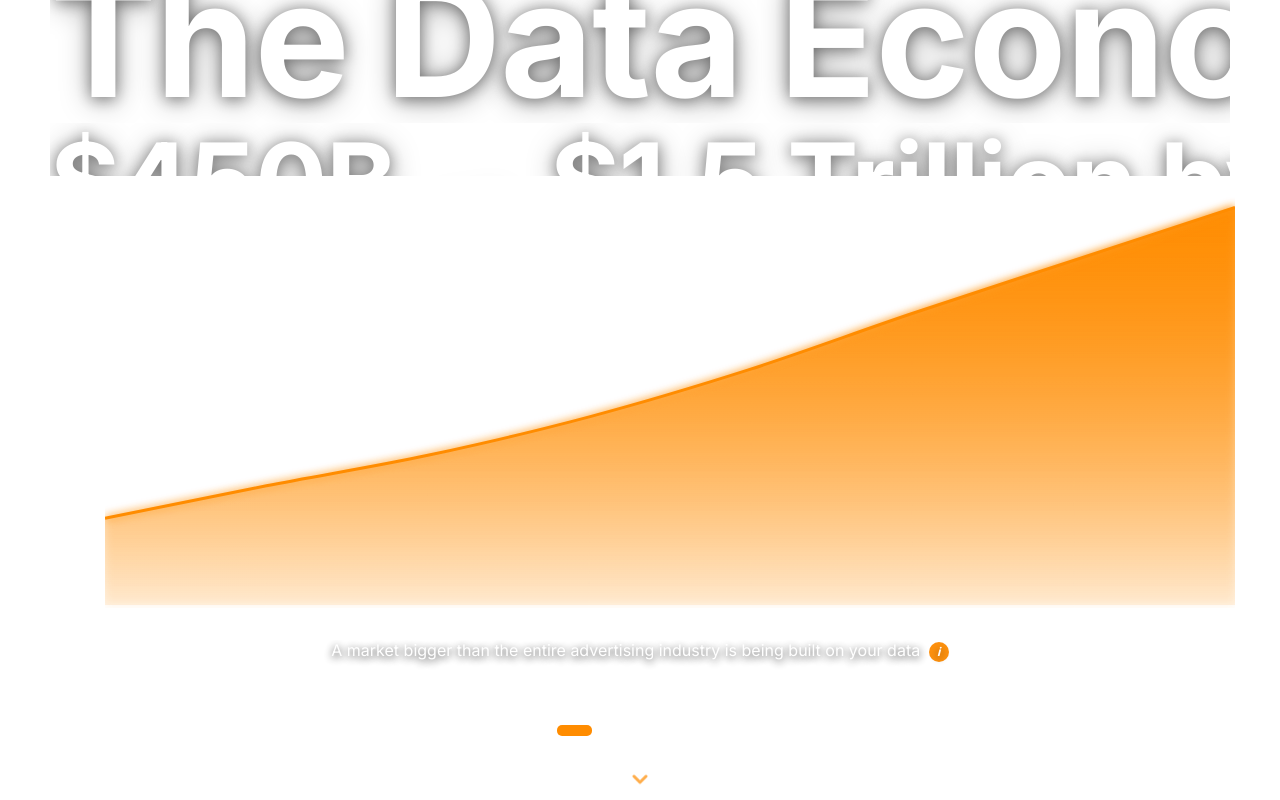
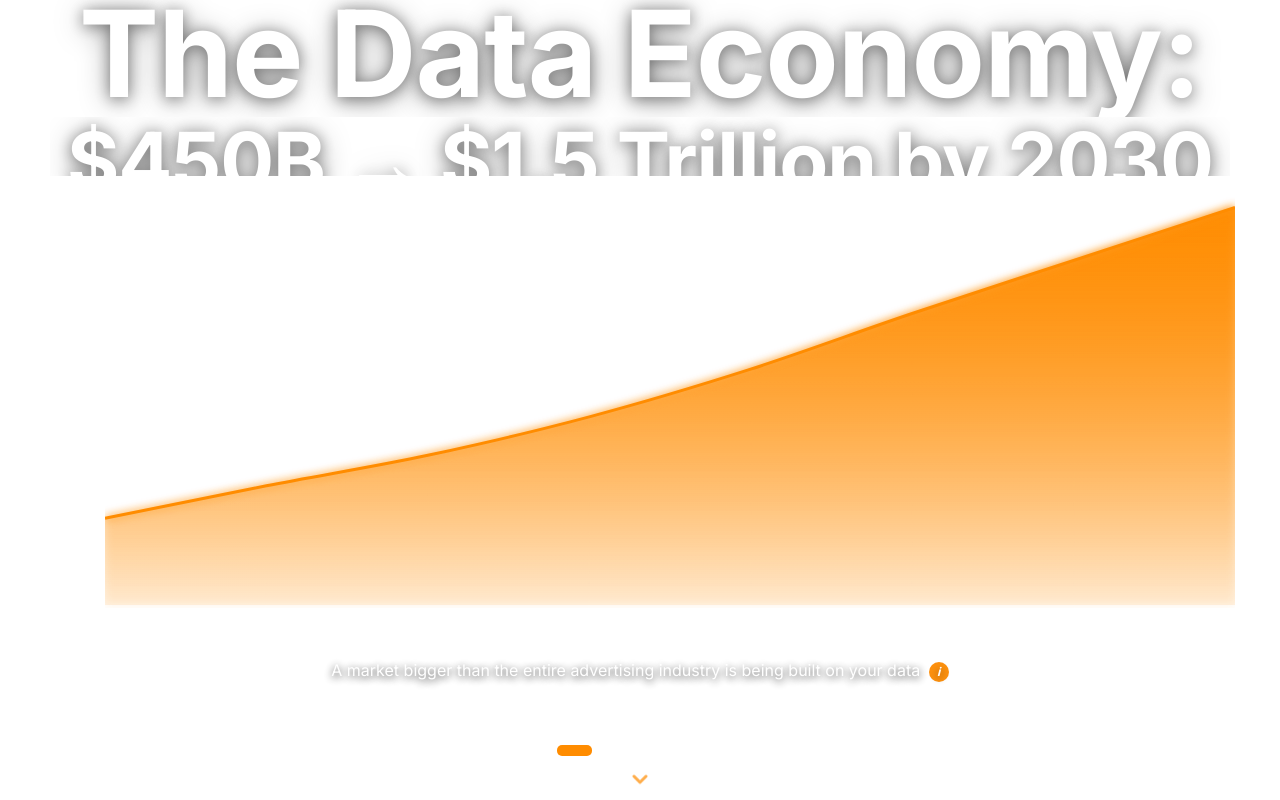
Before and after one commit to visionary-systems/digitaldignity-visualizations, a React (Create React App) app: page /data-ownership-intro in a window 1280 px wide. Built offline with nearby package versions, Linux system fonts and the light colour scheme; a web font is replaced by a local one.

Commit message:
fix: Titles 90pt/60pt, 20px padding above description

```diff
--- a/src/components/DataOwnershipIntro.jsx
+++ b/src/components/DataOwnershipIntro.jsx
@@ -591,10 +591,10 @@ const DataOwnershipIntro = () => {
       navHeight: 'auto',
       titlePadding: '30px 50px 10px 50px',
       chartPadding: '0 40px',
-      subtitlePadding: '0 50px 20px 50px',
+      subtitlePadding: '20px 50px 20px 50px',
       navPadding: '20px 50px 20px 50px',
-      titleFontSize: '120pt',
-      title2FontSize: '80pt',
+      titleFontSize: '90pt',
+      title2FontSize: '60pt',
       buttonSize: '58px',
       dotSize: '11px',
       dotActiveWidth: '35px',
```
